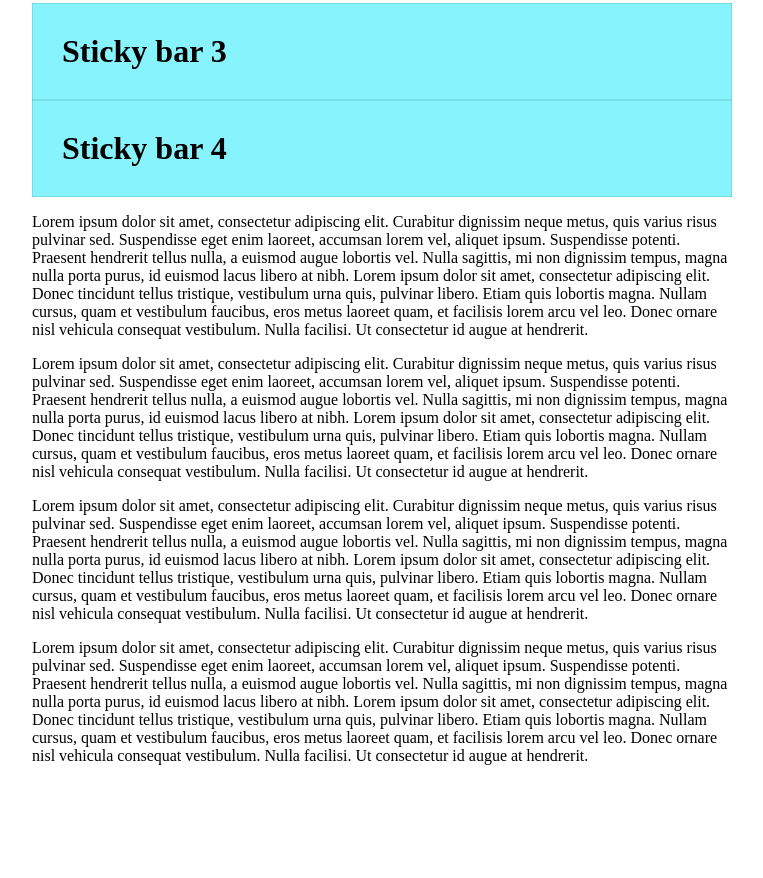
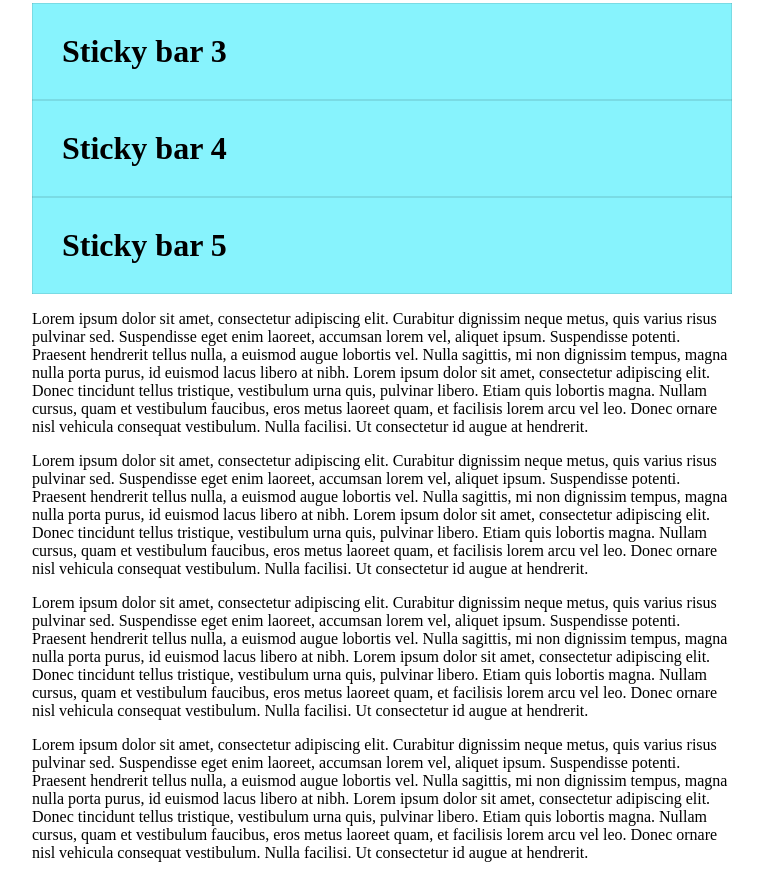
Before and after one commit to benjaminreid/position-sticky-polyfill, a plain HTML site: page demo/index.html in a window 1280 px wide. Shown: the part 1492-2370 px from the top of the page, without its empty margins (258-1021 px from the left). Before the commit the page ends 2273 px from the top, so only its background shows below. Drawn offline with Linux system fonts and the light colour scheme.

Commit message:
Add fifth element

```diff
--- a/demo/index.html
+++ b/demo/index.html
@@ -66,6 +66,10 @@
         <h1>Sticky bar 4</h1>
       </div>
 
+      <div class="header" id="five">
+        <h1>Sticky bar 5</h1>
+      </div>
+
       <p>
         Lorem ipsum dolor sit amet, consectetur adipiscing elit. Curabitur dignissim neque metus, quis varius risus pulvinar sed. Suspendisse eget enim laoreet, accumsan lorem vel, aliquet ipsum. Suspendisse potenti. Praesent hendrerit tellus nulla, a euismod augue lobortis vel. Nulla sagittis, mi non dignissim tempus, magna nulla porta purus, id euismod lacus libero at nibh. Lorem ipsum dolor sit amet, consectetur adipiscing elit. Donec tincidunt tellus tristique, vestibulum urna quis, pulvinar libero. Etiam quis lobortis magna. Nullam cursus, quam et vestibulum faucibus, eros metus laoreet quam, et facilisis lorem arcu vel leo. Donec ornare nisl vehicula consequat vestibulum. Nulla facilisi. Ut consectetur id augue at hendrerit.
       </p>
--- a/position-sticky.js
+++ b/position-sticky.js
@@ -166,7 +166,8 @@
   var s2 = new StickyElement(document.getElementById('second'));
   var s3 = new StickyElement(document.getElementById('three'));
   var s4 = new StickyElement(document.getElementById('four'));
+  var s5 = new StickyElement(document.getElementById('five'));
 
-  var sc = new StickyController([s1, s2, s3, s4]);
+  var sc = new StickyController([s1, s2, s3, s4, s5]);
 
 })();
```
